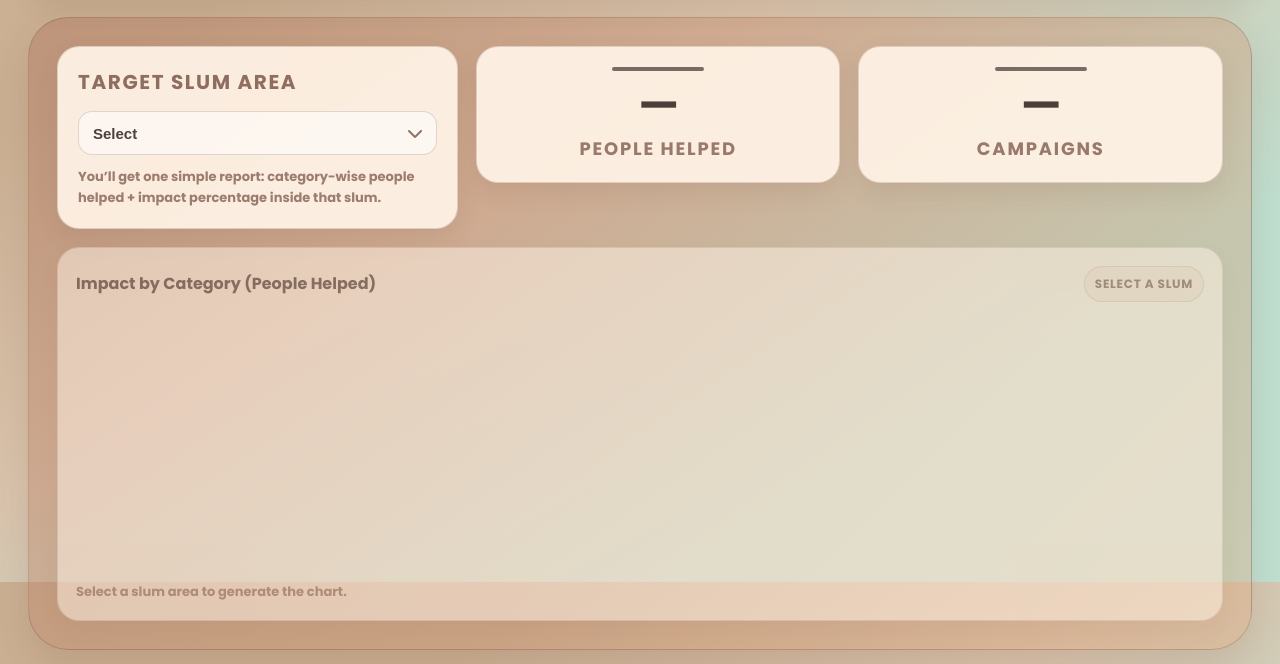
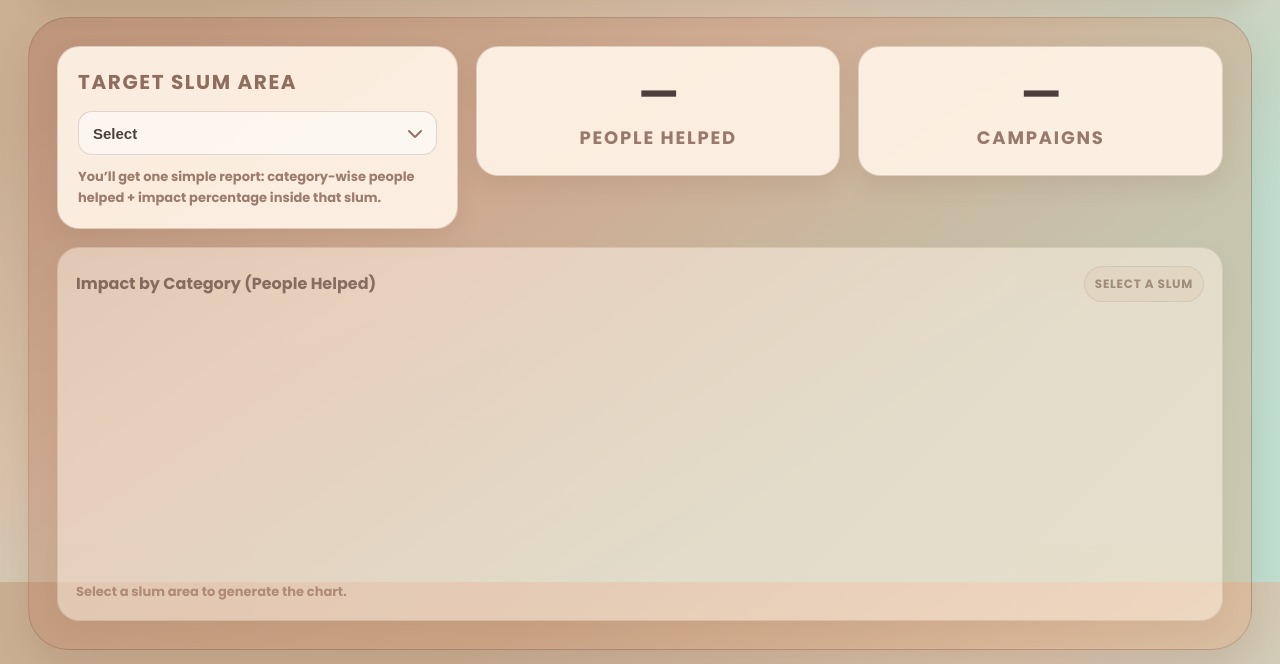
Before and after one commit to nifarazi/SlumLink, a website built with Vite: page src/ngo/ngoanalytics-dashboard.html in a window 1280 px wide. Shown: the part 218-882 px from the top of the page. Built offline with nearby package versions, Linux system fonts and the light colour scheme.

Commit message:
Remove metric lines from NGO analytics dashboard small boxes

```diff
--- a/src/ngo/ngoanalytics-dashboard.html
+++ b/src/ngo/ngoanalytics-dashboard.html
@@ -244,15 +244,6 @@
       min-height: 130px;
     }
 
-    .metric-line{
-      width: 92px;
-      height: 4px;
-      border-radius: 999px;
-      background: rgba(47,34,32,0.75);
-      opacity: 0.85;
-      margin-bottom: 4px;
-    }
-
     .metric-num{
       font-size: 44px;
       font-weight: 900;
@@ -391,13 +382,11 @@
           </div>
 
           <div class="card metric" aria-label="People helped">
-            <div class="metric-line"></div>
             <div class="metric-num" id="peopleHelped">—</div>
             <div class="metric-label">PEOPLE HELPED</div>
           </div>
 
           <div class="card metric" aria-label="Campaigns">
-            <div class="metric-line"></div>
             <div class="metric-num" id="campaignCount">—</div>
             <div class="metric-label">CAMPAIGNS</div>
           </div>
@@ -551,6 +540,7 @@
             x: { grid: { display: false } },
             y: {
               beginAtZero: true,
+              grid: { display: false },
               ticks: { callback: (v) => formatNumber(v) }
             }
           }
```
